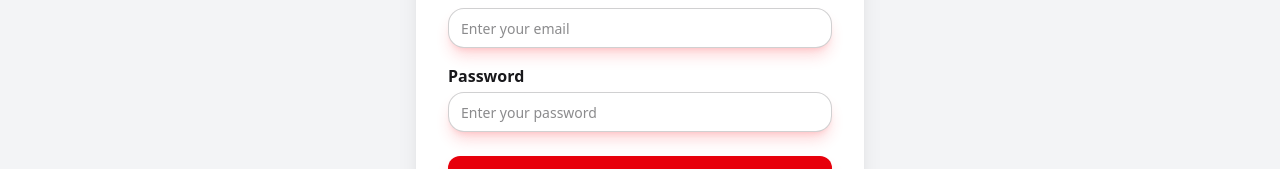
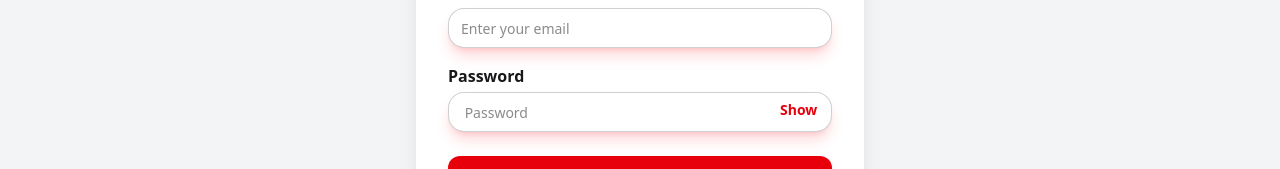
Before and after one commit to With-chomok/Blood-Donation-Project-Client, a React (Vite) app: page /login in a window 1280 px wide. Shown: the part 385-554 px from the top of the page. Built offline with nearby package versions, Linux system fonts and the light colour scheme; no server answers.

Commit message:
create secure useaxios and secure add request page data

```diff
--- a/package.json
+++ b/package.json
@@ -17,6 +17,7 @@
     "react-dom": "^19.2.0",
     "react-hook-form": "^7.68.0",
     "react-hot-toast": "^2.6.0",
+    "react-icons": "^5.5.0",
     "react-router": "^7.10.1",
     "tailwindcss": "^4.1.17"
   },
--- a/src/context/AuthProvider.jsx
+++ b/src/context/AuthProvider.jsx
@@ -78,6 +78,7 @@ const AuthProvider = ({ children }) => {
     signOutUser,
     user,
     loading,
+    role
   };
   return (
     <AuthContext.Provider value={authInfo}>{children}</AuthContext.Provider>
--- /dev/null
+++ b/src/hooks/useAxiosSecure.jsx
@@ -0,0 +1,43 @@
+import axios from "axios";
+import React, { useEffect } from "react";
+import useAuth from "./UseAuth";
+
+const axiosSecure = axios.create({
+  baseURL: "http://localhost:5000",
+});
+
+const useAxiosSecure = () => {
+  const { user } = useAuth();
+  useEffect(() => {
+    const requestInterceptor = axiosSecure.interceptors.request.use(
+      (config) => {
+        config.headers.Authorization = `Bearer ${user?.accessToken}`;
+        return config;
+      }
+    );
+
+    const responseInterceptor = axiosSecure.interceptors.response.use(
+      (response) => {
+        return response;
+      },
+      (error) => {
+        if (
+          error.response &&
+          (error.response.status === 401 || error.response.status === 403)
+        ) {
+          return Promise.reject(
+            new Error("Unauthorized access - Redirecting to login")
+          );
+        }
+      }
+    );
+
+    return () => {
+      axiosSecure.interceptors.request.eject(requestInterceptor);
+      axiosSecure.interceptors.response.eject(responseInterceptor);
+    };
+  }, [user]);
+  return axiosSecure;
+};
+
+export default useAxiosSecure;
--- a/src/pages/Dashboard/AddRequest/AddRequest.jsx
+++ b/src/pages/Dashboard/AddRequest/AddRequest.jsx
@@ -3,16 +3,18 @@ import { useForm } from "react-hook-form";
 import { useLoaderData } from "react-router";
 import { useEffect, useState } from "react";
 import useAuth from "../../../hooks/UseAuth";
-import useAxios from "../../../hooks/useAxios";
+
+import Loading from "../../../components/Loader/Loading";
+import useAxiosSecure from "../../../hooks/useAxiosSecure";
 
 const AddRequest = () => {
   const { user } = useAuth();
   console.log(user);
+
   const [upozillas, setUpozillas] = useState([]);
-  const { register, handleSubmit, watch } = useForm();
+  const { register, handleSubmit, watch, reset } = useForm();
 
-  const axiosInstance = useAxios();
-
+  const AxiosSecure = useAxiosSecure();
   const selectedDistrict = watch("district");
   const districtCenter = useLoaderData();
 
@@ -29,20 +31,22 @@ const AddRequest = () => {
 
     setUpozillas(districtObj ? districtObj.upazilas : []);
   }, [selectedDistrict]);
-
+  if (!user) {
+    return <Loading></Loading>;
+  }
   const onSubmit = (data) => {
     const donationRequest = {
       ...data,
       requesterName: user.displayName,
       requesterEmail: user.email,
-      donation_Status: "pending",
+      donationStatus: "pending",
     };
     console.log(data);
 
-    axiosInstance
-      .post("/requests", donationRequest)
+    AxiosSecure.post("/requests", donationRequest)
       .then((res) => {
-        alert(res.data.insertId);
+        alert(res.data.insertedId);
+        reset();
       })
       .catch((err) => console.log(err));
   };
@@ -53,7 +57,7 @@ const AddRequest = () => {
         onSubmit={handleSubmit(onSubmit)}
         className="bg-white w-full max-w-2xl p-8 rounded-2xl shadow-xl shadow-red-500/20">
         <h2 className="text-3xl font-bold text-center text-red-600 mb-6">
-          🩸 Create Blood Donation Request
+          🩸 Blood Donation Request
         </h2>
 
         {/* Requester Info */}
@@ -129,7 +133,7 @@ const AddRequest = () => {
           <label className="font-semibold">Full Address Line</label>
           <input
             {...register("address", { required: true })}
-            placeholder="Zahir Raihan Rd, Dhaka"
+            placeholder="CK Gosh Rd, Mymensingh 2200"
             className="input focus:border-red-500 input-bordered w-full rounded-2xl outline-none shadow-lg shadow-red-500/20"
           />
         </div>
--- a/src/pages/login/Login.jsx
+++ b/src/pages/login/Login.jsx
@@ -1,12 +1,13 @@
 import { useForm } from "react-hook-form";
 import { Link, useLocation, useNavigate } from "react-router";
 import useAuth from "../../hooks/UseAuth";
+import { useState } from "react";
 
 export default function Login() {
   const { signInUser } = useAuth();
   const navigate = useNavigate();
   const location = useLocation();
-
+  const [showPassword, setShowPassword] = useState(false);
   const {
     register,
     handleSubmit,
@@ -48,19 +49,31 @@ export default function Login() {
           </div>
 
           {/* Password */}
-          <div>
+          <div className="relative">
             <label className="block font-semibold mb-1">Password</label>
             <input
-              type="password"
-              placeholder="Enter your password"
+              placeholder=" Password"
+              type={showPassword ? "text" : "password"}
               {...register("password", {
                 required: "Password is required",
-                pattern: /^(?=.*[A-Z])(?=.*[a-z])(?=.*\d)(?=.*[@$!%*?&]).{8,}$/,
+                pattern: {
+                  value: /^(?=.*[A-Z])(?=.*[a-z])(?=.*\d)(?=.*[@$!%*?&]).{8,}$/,
+                  message:
+                    "Password must be 8 characters, include uppercase, lowercase, number & special character",
+                },
               })}
-              className="input input-bordered w-full rounded-2xl outline-none shadow-lg shadow-red-500/20 focus:border-red-500"
+              className="input input-bordered w-full rounded-2xl pr-20 outline-none shadow-lg shadow-red-500/20 focus:border-red-500"
             />
+
+            {/* Show / Hide Button */}
+            <button
+              type="button"
+              onClick={() => setShowPassword(!showPassword)}
+              className="absolute -ml-13  text-sm font-semibold text-red-600 z-10 mt-2">
+              {showPassword ? "Hide" : "Show"}
+            </button>
             {errors.password && (
-              <p className="text-red-500 text-sm mt-1">
+              <p className="text-red-500  text-sm mt-1">
                 {errors.password.message}
               </p>
             )}
--- a/src/pages/register/Register.jsx
+++ b/src/pages/register/Register.jsx
@@ -1,6 +1,6 @@
 import { useEffect, useState } from "react";
 import { useForm } from "react-hook-form";
-import { Link, useLoaderData, useLocation, useNavigate } from "react-router";
+import { Link, useLoaderData,  useNavigate } from "react-router";
 import { AuthContext } from "../../context/AuthContext";
 import useAuth from "../../hooks/UseAuth";
 import axios from "axios";
@@ -13,10 +13,10 @@ export default function Register() {
     formState: { errors },
   } = useForm();
   const navigate = useNavigate();
-  const location = useLocation();
+
   const [showPassword, setShowPassword] = useState(false);
   const [upozillas, setUpozillas] = useState([]);
-  const { user, updateUserProfile, createUser } = useAuth();
+  const {  updateUserProfile, createUser } = useAuth();
 
 
   const selectedDistrict = watch("district");
--- a/src/routes/Router.jsx
+++ b/src/routes/Router.jsx
@@ -8,6 +8,7 @@ import DashboardLayout from "../DashboardLayout/DashboardLayout";
 import MainDashboard from "../pages/Dashboard/maindashboard/MAinDashboard";
 import AddRequest from "../pages/Dashboard/AddRequest/AddRequest";
 import Loading from "../components/Loader/Loading";
+import PrivateRoute from "./PrivateRoute";
 
 const Router = createBrowserRouter([
   {
@@ -35,7 +36,7 @@ const Router = createBrowserRouter([
   },
   {
     path: "dashboard",
-    element: <DashboardLayout></DashboardLayout>,
+    element: <PrivateRoute><DashboardLayout></DashboardLayout></PrivateRoute>,
      children: [
       {
         index: true,
```
Also changed, not shown: src/Asidebar/Aside.jsx (+4 -16 lines), 1 other file (tests, documents, lock files or other folders).
